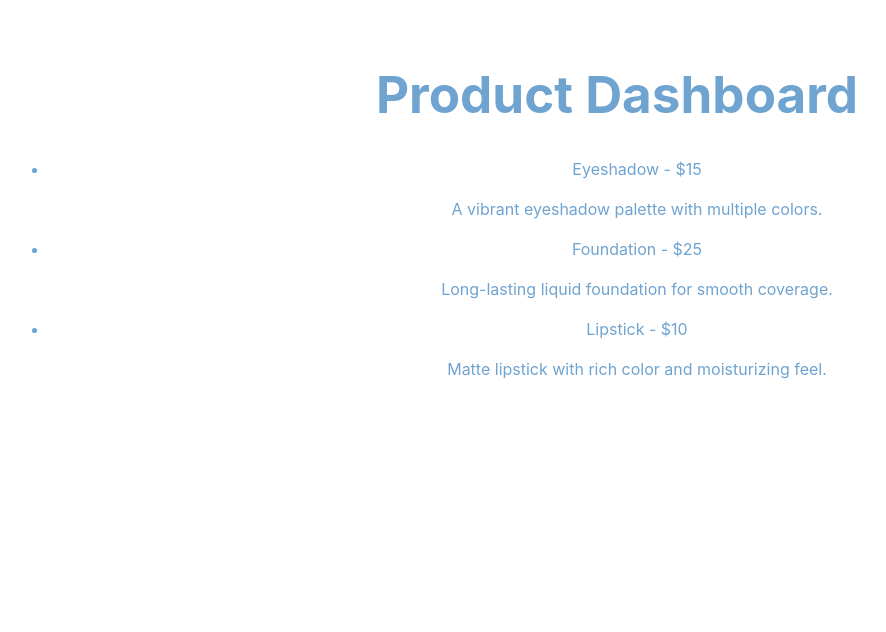
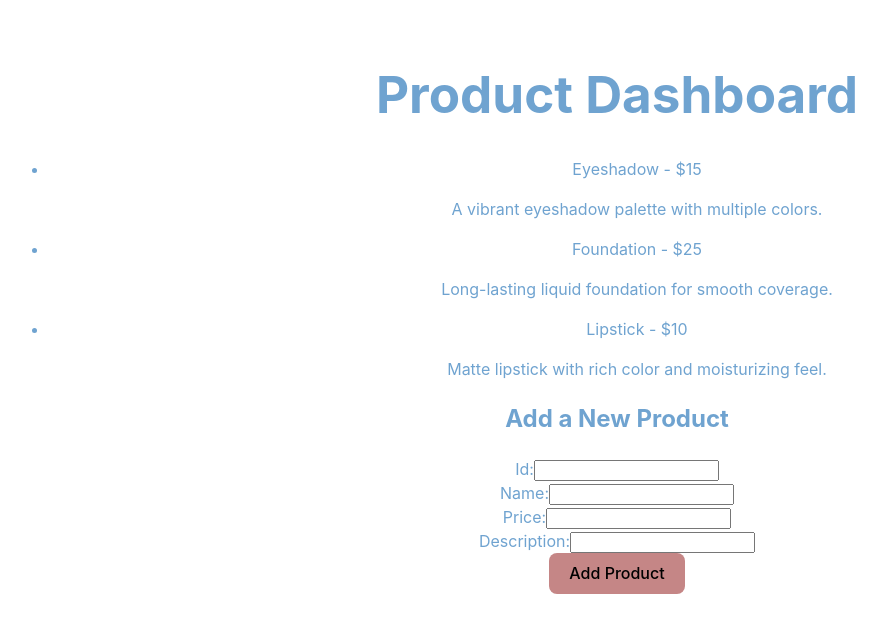
Before and after one commit to Ramishahq/Codding_project_16, a React (Vite) app: page / in a window 1280 px wide. Shown: the top 632 px of the page, without its empty margins (23-909 px from the left). Built offline with nearby package versions, Linux system fonts and the light colour scheme.

Commit message:
Implement addProduct function and pass data between App and AddProductForm

```diff
--- a/src/App.jsx
+++ b/src/App.jsx
@@ -18,7 +18,7 @@ function App() {
     <>
       <h1>Product Dashboard</h1>
       <ProductList products={products} />
-
+      <AddProductForm addProduct={addProduct} />
     </>
   );
 }
--- a/src/components/ProductItem.jsx
+++ b/src/components/ProductItem.jsx
@@ -1,3 +1,5 @@
+//productitem.jsx
+
 import React from 'react';
 
 function ProductItem({ product }) {
```
Also changed, not shown: src/components/AddProductForm.jsx (+7 -4 lines).
